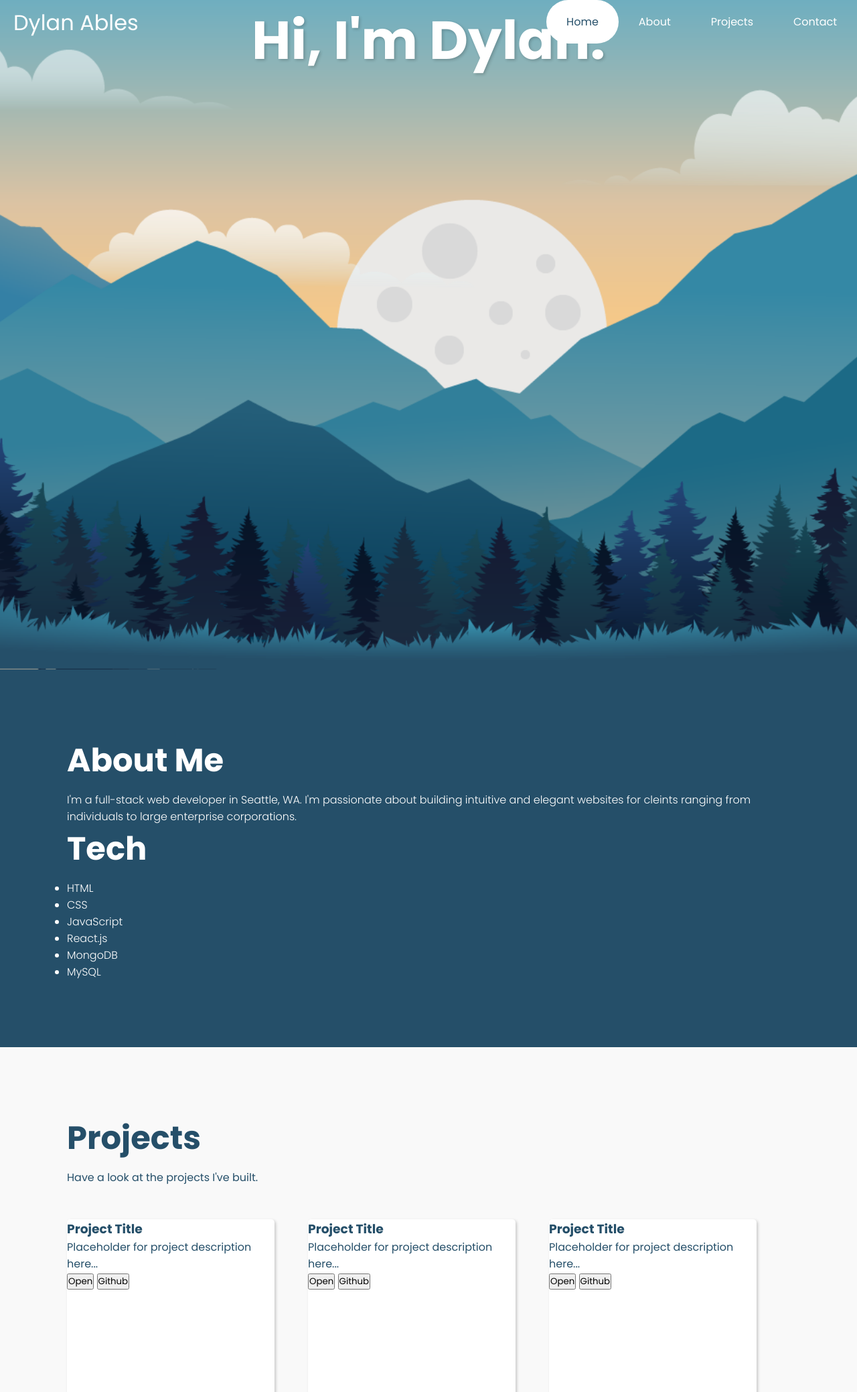
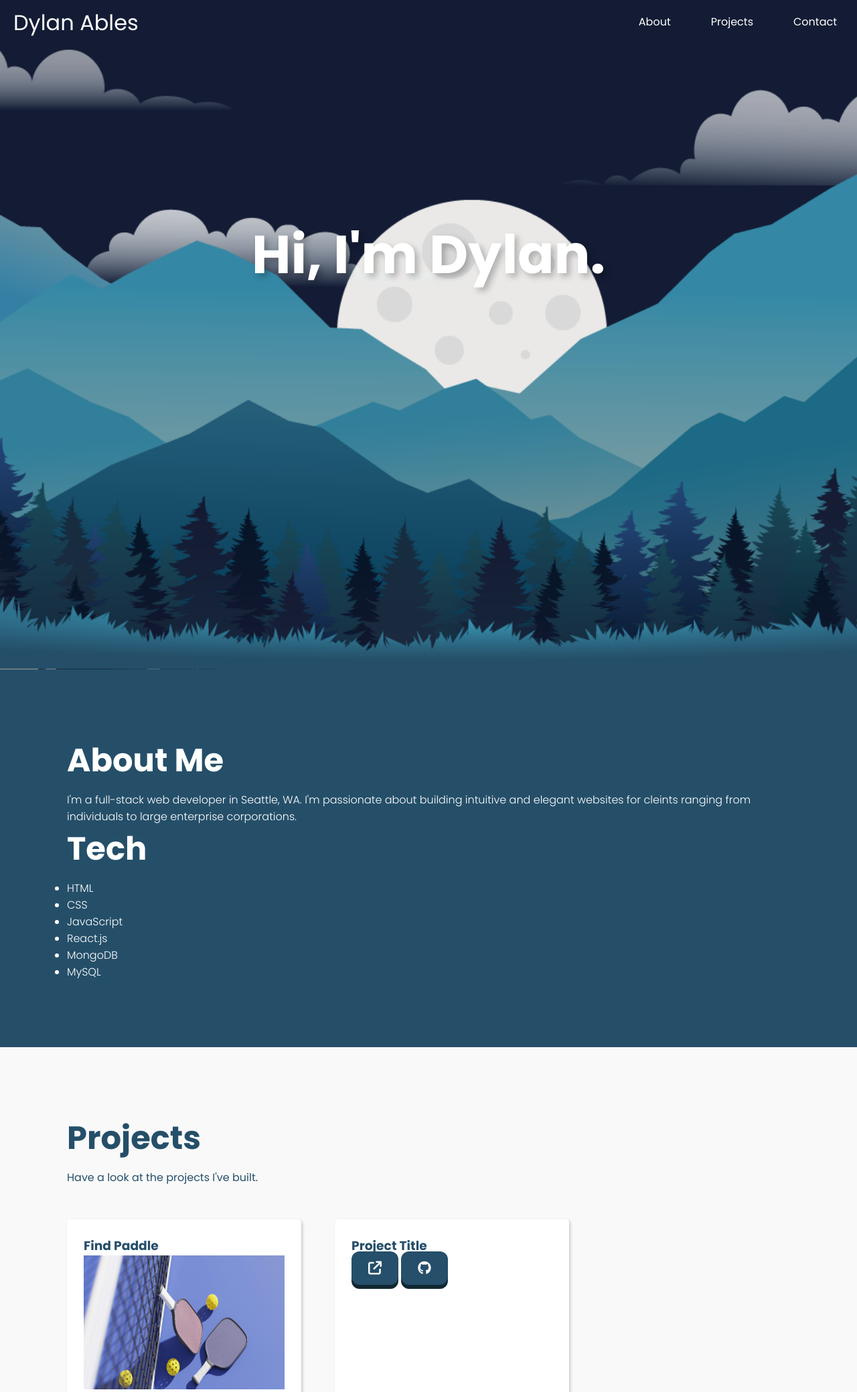
Before and after one commit to dylanables/portfolio, a PHP site: page / in a window 1280 px wide. Shown: the top 2079 px of the page at 67% size. Run offline with PHP 8.4, Linux system fonts and the light colour scheme; some libraries are stand-ins or nearby versions.

Commit message:
Changes to project card and navbar active tab highlighting

```diff
--- a/index.html
+++ b/index.html
@@ -7,24 +7,23 @@
     <meta name="viewport" content="width=device-width, initial-scale=1.0">
     <title>Dylan Ables Portfolio</title>
     <link rel="stylesheet" href="style.css">
+    <script src="https://kit.fontawesome.com/76f7bb6a7c.js" crossorigin="anonymous"></script>
 </head>
 
 <body>
 
     <header class="header" id="nav">
-        <a class="logo navbar-item">Dylan Ables</a>
+        <a href="#parallax" class="logo navbar-item">Dylan Ables</a>
         <input class="menu-btn" type="checkbox" id="menu-btn" />
         <label class="menu-icon" for="menu-btn"><span class="navicon"></span></label>
         <ul class="menu">
-            <li><a href="#" class="active">Home</a></li>
-            <li><a href="#about">About</a></li>
-            <li><a href="#projects">Projects</a></li>
-            <li><a href="#contact">Contact</a></li>
+            <li><a href="#about" id="about-link">About</a></li>
+            <li><a href="#projects" id="projects-link">Projects</a></li>
+            <li><a href="#contact" id="contact-link">Contact</a></li>
         </ul>
     </header>
 
     <section class="parallax" id="parallax">
-        <div class="parallax_layer" id="background"></div>
         <div class="parallax_layer" id="seattle"></div>
         <div class="parallax_layer" id="clouds-right"></div>
         <div class="parallax_layer" id="moon"></div>
@@ -57,36 +56,115 @@
         <p>Have a look at the projects I've built.</p>
         <div class="projects-container">
             <div class="project-card">
-                <h3>Project Title</h3>
-                <p>Placeholder for project description here...</p>
-                <button>Open</button>
-                <button>Github</button>
+                <h3>Find Paddle</h3>
+                <div class="project-image-container">
+                    <img src="images/findpaddle.jpeg" alt="FindPaddle.com" class="project-image" />
+                    <div class="project-image hidden">
+                        React.js<br/>
+                        CSS<br/>
+                        Node.js<br/>
+                        Express<br/>
+                        MongoDB<br/>
+                    </div>
+                </div>
+                <p>FindPaddle.com offers multiple different tools for find the right pickleball paddle for you.
+                This project required advanced data filtering, a unique recommendation algorithm, and a similiarity score algorithm.</p>
+                <div class="project-buttons">
+                    <a href="https://findpaddle.com" class="project-link" target="_blank">
+                        <button class="pushable">
+                            <span class="front">
+                                <i class="fa-solid fa-arrow-up-right-from-square"></i> Open
+                            </span>
+                        </button>
+                    </a>
+                    <a href="https://github.com/dylanables/findpaddle" class="project-link" target="_blank">
+                        <button class="pushable">
+                            <span class="front">
+                                <i class="fa-brands fa-github" style="color: #ffffff;"></i> Github
+                            </span>
+                        </button>
+                    </a>
+                </div>
             </div>
             <div class="project-card">
                 <h3>Project Title</h3>
                 <p>Placeholder for project description here...</p>
-                <button>Open</button>
-                <button>Github</button>
+                <button class="pushable">
+                    <span class="front">
+                        <i class="fa-solid fa-arrow-up-right-from-square"></i>
+                    </span>
+                </button>
+                <button class="pushable">
+                    <span class="front">
+                        <i class="fa-brands fa-github" style="color: #ffffff;"></i>
+                    </span>
+                </button>
             </div>
             <div class="project-card">
                 <h3>Project Title</h3>
                 <p>Placeholder for project description here...</p>
-                <button>Open</button>
-                <button>Github</button>
+                <button class="pushable">
+                    <span class="front">
+                        <i class="fa-solid fa-arrow-up-right-from-square"></i>
+                    </span>
+                </button>
+                <button class="pushable">
+                    <span class="front">
+                        <i class="fa-brands fa-github" style="color: #ffffff;"></i>
+                    </span>
+                </button>
+            </div>
+            <div class="project-card">
+                <h3>Project Title</h3>
+                <p>Placeholder for project description here...</p>
+                <button class="pushable">
+                    <span class="front">
+                        <i class="fa-solid fa-arrow-up-right-from-square"></i>
+                    </span>
+                </button>
+                <button class="pushable">
+                    <span class="front">
+                        <i class="fa-brands fa-github" style="color: #ffffff;"></i>
+                    </span>
+                </button>
+            </div>
+            <div class="project-card">
+                <h3>Project Title</h3>
+                <p>Placeholder for project description here...</p>
+                <button class="pushable">
+                    <span class="front">
+                        <i class="fa-solid fa-arrow-up-right-from-square"></i>
+                    </span>
+                </button>
+                <button class="pushable">
+                    <span class="front">
+                        <i class="fa-brands fa-github" style="color: #ffffff;"></i>
+                    </span>
+                </button>
             </div>
         </div>
     </section>
 
     <section class="contact" id="contact">
         <h2>Contact Me</h2>
-        <p>Please reach out if you want to work with me.</p>
+        <p>Please reach out if you want to work with me.</p><br/>
         <form action="contact.php" method="POST">
-            <label for="email">Email: </label>
+            <label for="email">Email: </label><br/>
             <input type="email" id="email" name="email" />
-            <label for="message">Message: </label>
+            <br/>
+            <label for="message">Message: </label><br/>
             <textarea id="message" rows="5" cols="30" name="message"></textarea>
-            <input type="submit" name="submit" value="Send" />
+            <br/><br/>
+            <button class="pushable" type="submit">
+                <span class="front">
+                    Send
+                </span>
+            </button>
         </form>
+    </section>
+
+    <section class="footer" id="footer">
+        <p>Thanks for visiting!</p>
     </section>
 
     <script src="script.js"></script>
--- a/style.css
+++ b/style.css
@@ -5,6 +5,7 @@
     padding: 0;
     box-sizing: border-box;
     font-family: 'Poppins', sans-serif;
+    scroll-behavior: smooth;
 }
 
 body {
@@ -50,7 +51,6 @@ body {
     padding: 10px 20px;
     text-decoration: none;
     color: #fff;
-    pointer-events: none;
 }
 
 /* menu */
@@ -176,10 +176,12 @@ body {
 }
 */
 
+.parallax {
+    background: rgb(19, 28, 52);
+}
+
 .parallax, .parallax_layer {
 	height: 1000px;
-    justify-content: center;
-    align-items: center;
 }
 
 .parallax_layer {
@@ -188,10 +190,6 @@ body {
 	background-repeat: repeat-x;
 	width: 100%;
 	position: absolute;
-}
-
-#background {
-    background-image: url(images/background.png);
 }
 
 #seattle {
@@ -238,9 +236,10 @@ background-image: url(images/trees.png);
     position: absolute;
     font-size: 5em;
     color: #fff;
-    text-shadow: 2px 2px 4px rgba(0,0,0,.2);
+    text-shadow: 5px 5px 10px rgba(0,0,0,.25);
     width: 100%;
     text-align: center;
+    top: 40%;
 }
 
 @media(max-width:648px) {
@@ -290,17 +289,72 @@ background-image: url(images/trees.png);
 
 .projects-container {
     display: flex;
-    justify-content: flex-start;
+    flex-wrap: wrap;
     margin-top: 50px ;
 }
 
 .project-card {
     height: 500px;
-    width: 3000px;
+    width: 350px;
     background-color: #fff;
     margin-right: 50px;
+    margin-bottom: 50px;
     box-shadow: 2px 2px 4px rgba(0,0,0,.2);
     border-radius: 5px;
+    padding: 25px;
+    text-align: justify;
+    position: relative;
+}
+
+.project-image-container {
+    position: relative;
+}
+
+.hidden {
+    z-index: 2;
+    background-color: #000;
+    color: #fff;
+    opacity: 50%;
+    display: none;
+    text-align: center;
+    padding: 20px;
+}
+
+.project-image-container:hover .hidden {
+   display: block !important;
+}
+
+.project-card p {
+    position: absolute;
+    top: 260px;
+    width: 300px;
+}
+
+.project-image {
+    height: 200px;
+    width: 300px;
+    align-items: center;
+    position: absolute;
+}
+
+.project-buttons {
+    display: inline-block;
+    width: 100%;
+    justify-content: center;
+    align-items: center;
+    position: absolute;
+    bottom: 25px;
+}
+
+.project-link {
+    text-decoration: none;
+}
+
+@media(max-width:728px) {
+    .project-card {
+        width: 500px;
+        margin-right: 0;
+    }
 }
 
 .contact {
@@ -308,5 +362,47 @@ background-image: url(images/trees.png);
     background-color: #fff;
     padding: 100px;
     color: #254F69;
+}
 
+.contact h2 {
+    font-size: 3em;
+    margin-bottom: 10px;
 }
+
+.contact #email {
+    height: 40px;
+    width: 500px;
+    max-width: 100%;
+}
+
+.contact #message {
+    width: 100%;
+}
+
+.pushable {
+    background: hsl(198, 48%, 13%);
+    border-radius: 12px;
+    border: none;
+    padding: 0;
+    cursor: pointer;
+    outline-offset: 4px;
+}
+.front {
+    display: block;
+    padding: 10px 25px;
+    border-radius: 12px;
+    font-size: 1.25rem;
+    background:hsl(203, 48%, 28%);
+    color: white;
+    transform: translateY(-6px);
+}
+
+.pushable:active .front {
+    transform: translateY(-2px);
+}
+
+.footer p {
+    text-align: center;
+    padding: 30px;
+    color: #254F69;
+}
```
Also changed, not shown: script.js (+28 -7 lines), images/findpaddle.jpeg (added).
